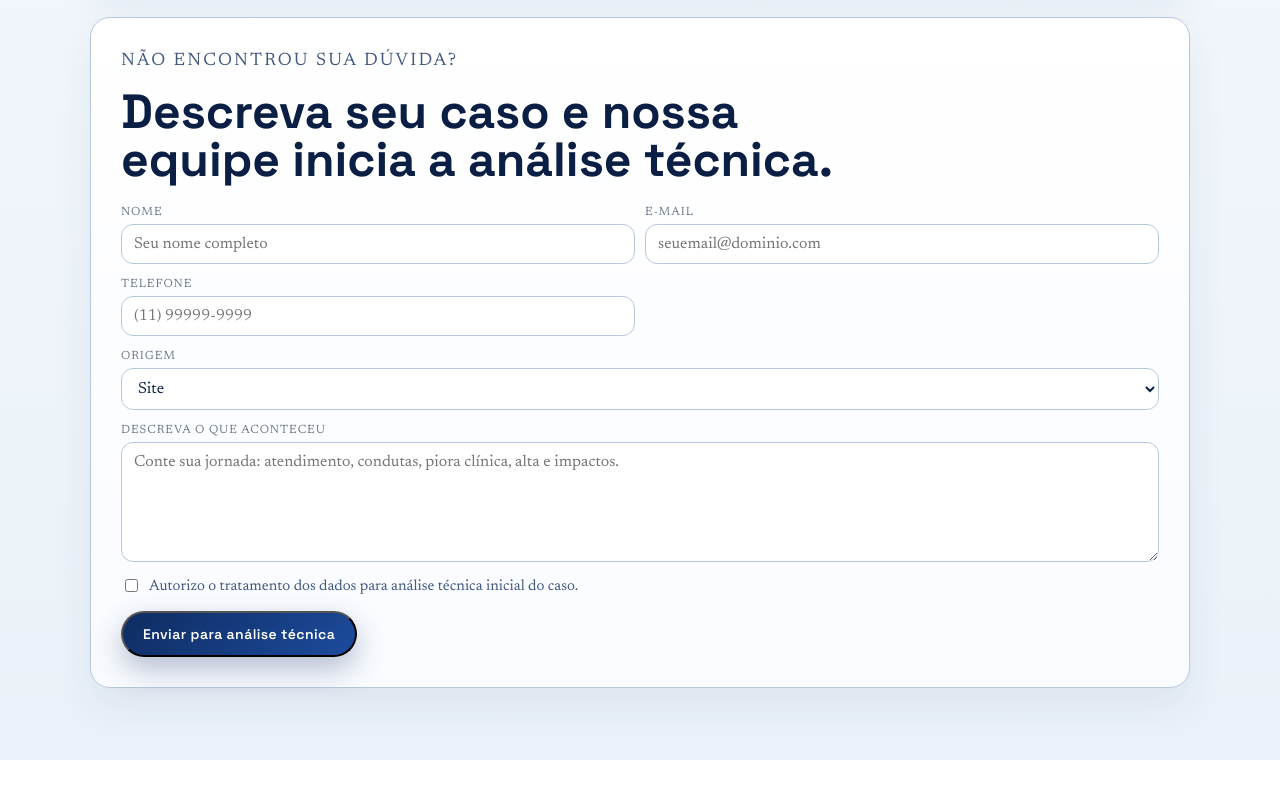
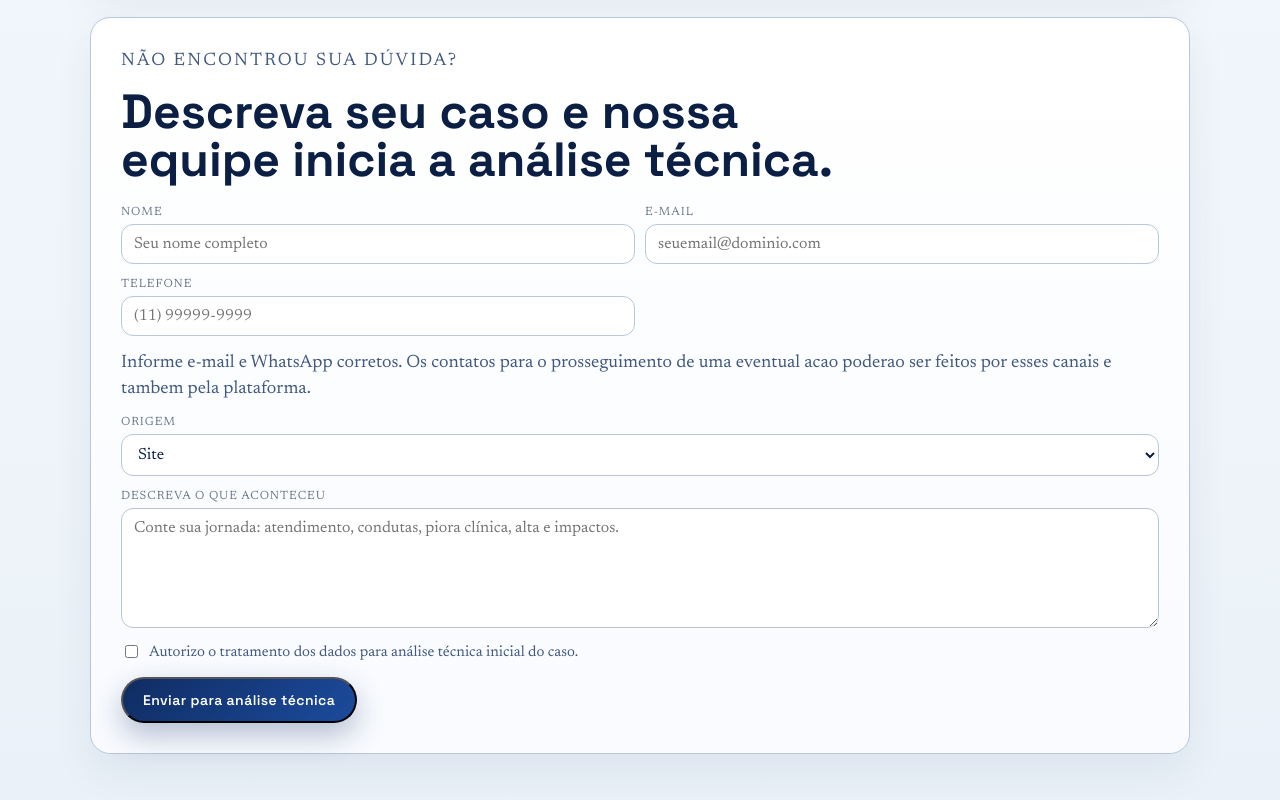
Before and after one commit to treinadorantoniomarcos/safetycare-juridico, a Next.js app in the folder apps/web/: page /faq in a window 1280 px wide. Shown: the part 811-1611 px from the top of the page. Before the commit the page ends 1571 px from the top, so only its background shows below. Built offline with nearby package versions, Linux system fonts and the light colour scheme.

Commit message:
feat: add contact and re-entry notices

```diff
--- a/apps/web/app/obrigado/page.tsx
+++ b/apps/web/app/obrigado/page.tsx
@@ -112,6 +112,11 @@ export default async function ObrigadoPage({ searchParams }: ObrigadoPageProps)
               Codigo de acesso: <strong>{accessCode}</strong>
             </p>
           ) : null}
+          <p>
+            Se, na analise humana, for verificado que este ocorrido pode se tornar uma acao, novas
+            informacoes poderao ser solicitadas por um novo formulario aberto nesta mesma
+            plataforma.
+          </p>
           {!canOpenLegalBrief ? (
             <p>
               A liberacao acontece quando a equipe classificar o score manualmente em verde ou amarelo. Se
--- a/apps/web/src/components/intake/intake-form.tsx
+++ b/apps/web/src/components/intake/intake-form.tsx
@@ -198,6 +198,11 @@ export function IntakeForm({ landingSource = "unknown" }: IntakeFormProps) {
         </label>
       </div>
 
+      <p className="section-note">
+        Informe e-mail e WhatsApp corretos. Os contatos para o prosseguimento de uma eventual
+        acao poderao ser feitos por esses canais e tambem pela plataforma.
+      </p>
+
       <label className="field">
         <span>Origem</span>
         <select
```
